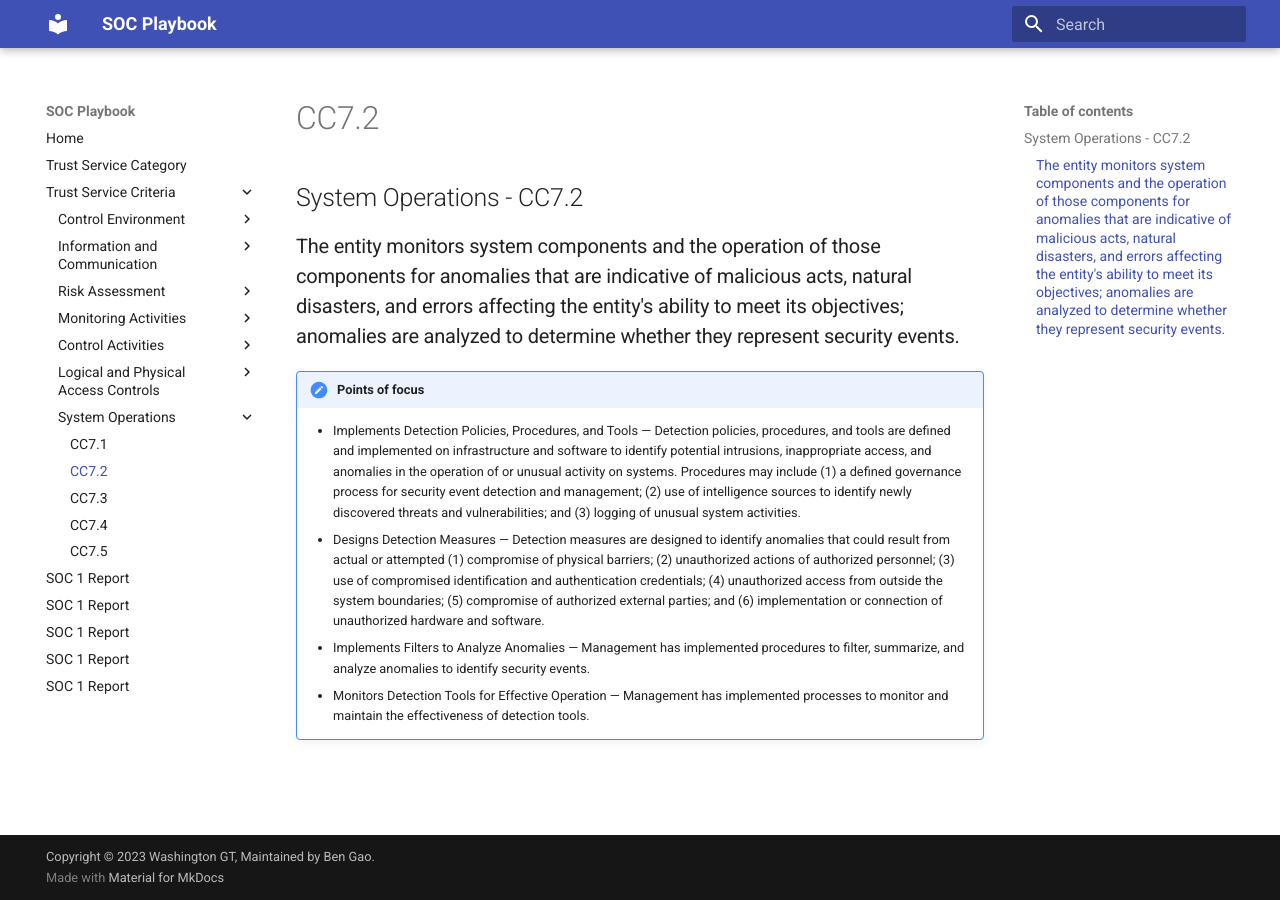
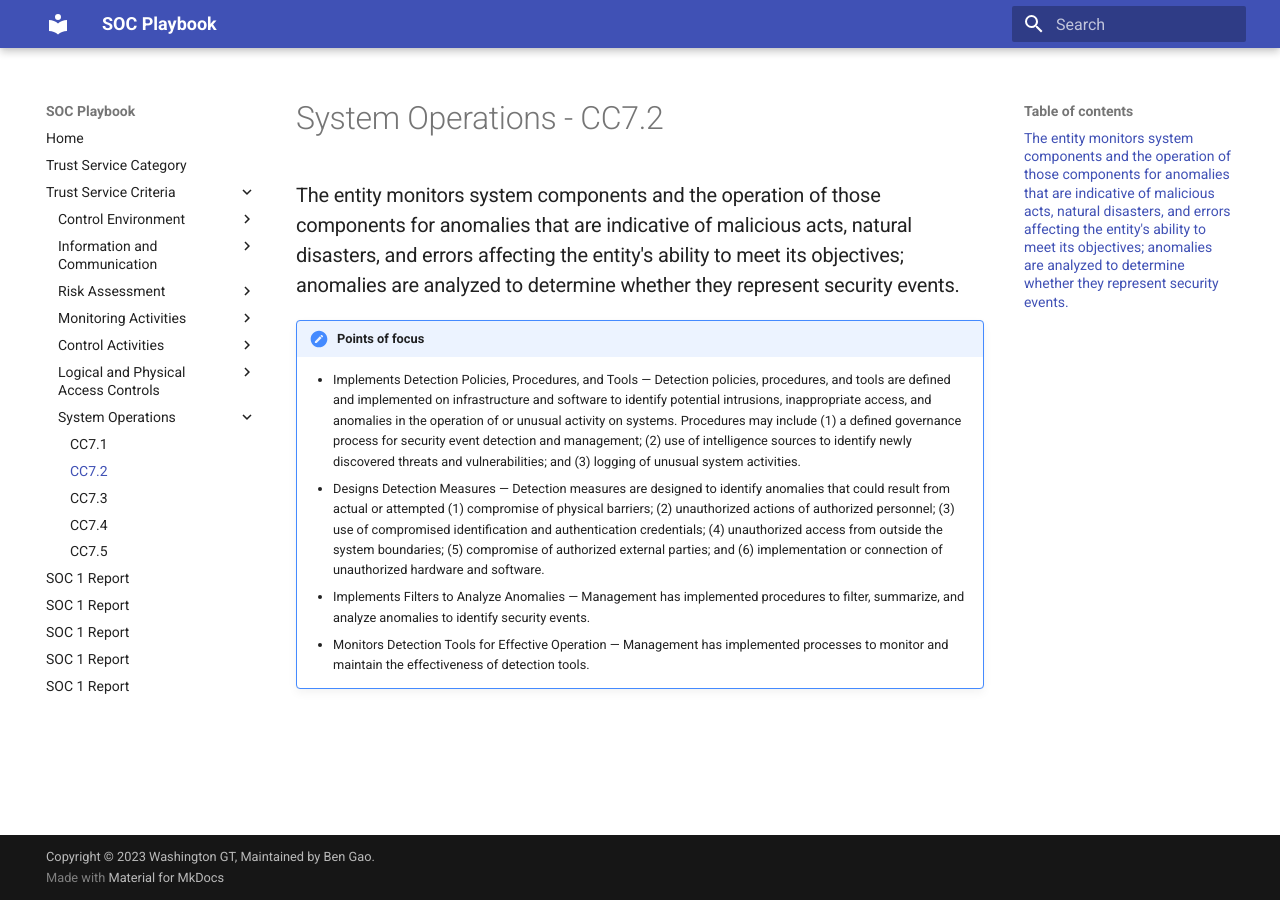
Before and after one commit to WashingtonGT/soc-playbook, an MkDocs documentation site: the page built from docs/tsc/cc7-2.md, in a window 1280 px wide. Built offline with MkDocs 1.6.1 and Material for MkDocs 9.7.7, drawn with Linux system fonts in a browser that asks for light colours.

Commit message:
Update cc7-2.md

```diff
--- a/docs/tsc/cc7-2.md
+++ b/docs/tsc/cc7-2.md
@@ -1,4 +1,4 @@
-## System Operations - CC7.2
+# System Operations - CC7.2
 
 ### The entity monitors system components and the operation of those components for anomalies that are indicative of malicious acts, natural disasters, and errors affecting the entity's ability to meet its objectives; anomalies are analyzed to determine whether they represent security events.
 
```
